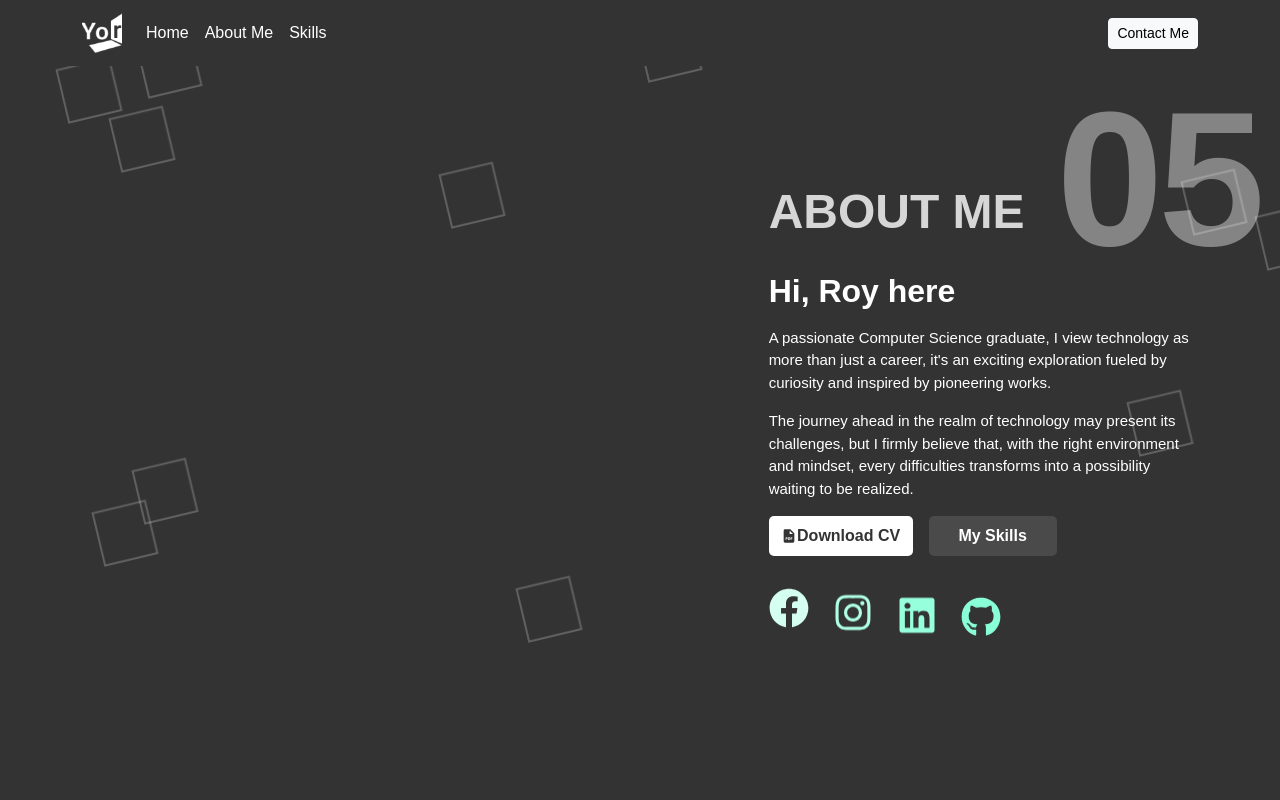
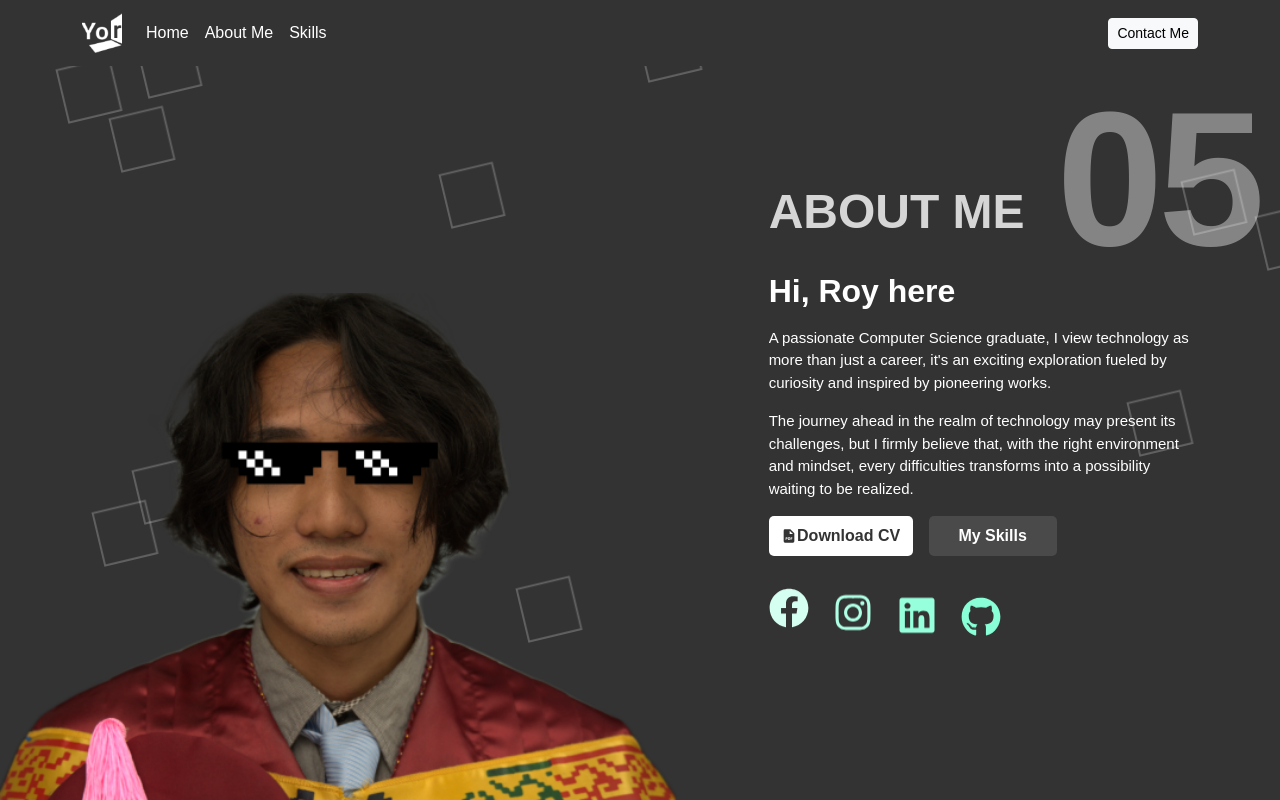
Before and after one commit to roypaul21/RoyWebPortfolio, a React (Vite) app: page /aboutme in a window 1280 px wide. Built offline with nearby package versions, Linux system fonts and the light colour scheme.

Commit message:
update: aboutme img

```diff
--- a/src/pages/aboutme/AboutMe.jsx
+++ b/src/pages/aboutme/AboutMe.jsx
@@ -12,13 +12,13 @@ import { Link } from "react-router-dom";
 export default function AboutMe() {
     useEffect(() => {
         Aos.init({
-            disable: false,
+
             startEvent: 'DOMContentLoaded',
             animatedClassName: 'aos-animate',
-            offset: 120,
+            offset: 0,
             delay: 0,
             duration: 400,
-            easing: 'ease-in-sine',
+            easing: 'ease-out',
             once: true,
         })
     },[])
@@ -36,8 +36,8 @@ export default function AboutMe() {
     return(
         <section className="about-section">
             <div className="about-section-left-content">
-                <div className="about-section-image-desktop" >
-                    <img src="./image/profile-port.png" data-aos="slide-up" loading="lazy" alt="Me"/>
+                <div className="about-section-image-desktop overflow-container" >
+                    <img data-aos="slide-left" src="./image/profile-port.png" loading="lazy" alt="Me"/>
                 </div>
                 <AniBox />
             </div>
```
